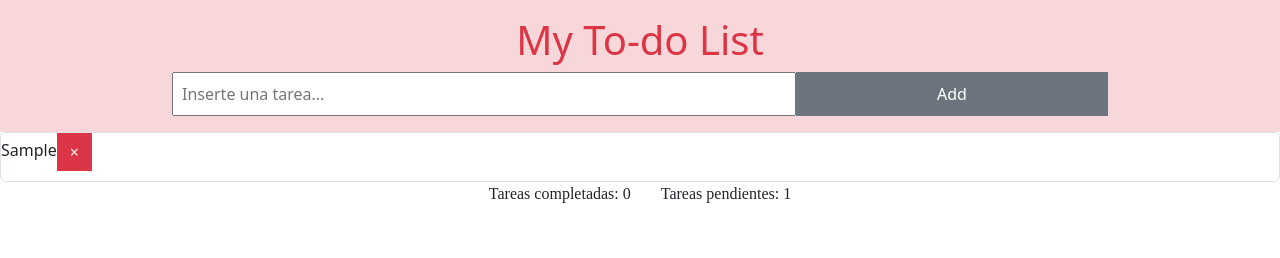
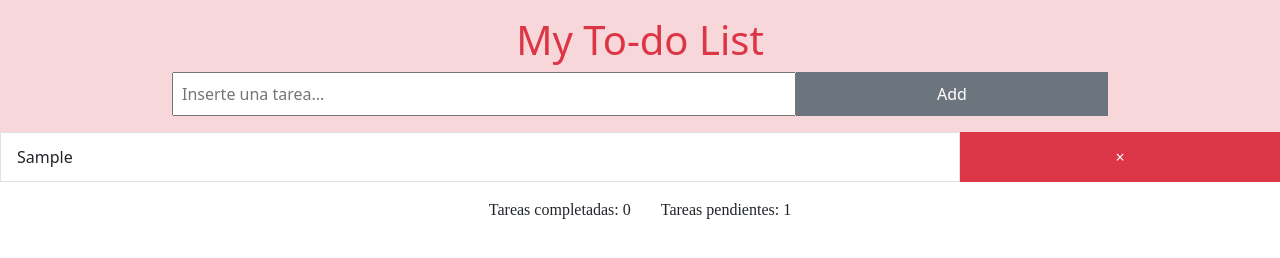
Before and after one commit to Brownie75/Practica-ToDoList, a plain HTML site: page index.html in a window 1280 px wide. Both pictures are taken after typing "Sample" into the empty fields and a click on the button "Add". Drawn offline with nearby package versions, Linux system fonts and the light colour scheme.

Commit message:
Adaptacion finalizada

```diff
--- a/index.html
+++ b/index.html
@@ -16,8 +16,8 @@
         </div>
     </div>
 
-        <h2 id="textito" class="display-6 text-center mt-4">Aqui no hay elementos...</h2>
-        <ul id="todolist" class="list-group">
+        <h2 id="textito" class="display-6 text-center mt-3 mb-3">Aqui no hay elementos...</h2>
+        <ul id="todolist" class="list-group pb-3">
 
         </ul >
         <div style="display: flex; justify-content: center; font-family: 'Montserrat';">
--- a/index.js
+++ b/index.js
@@ -1,5 +1,5 @@
 //boton de cerrar para las listas
-var nodeList = document.getElementsByTagName("LI");
+var nodeList = document.getElementsByClassName("elemento d-flex");
 var textito = document.getElementById("textito");
 var completed = document.getElementById("completed");
 var pending = document.getElementById("pending");
@@ -14,7 +14,7 @@ for(let i = 0; i < nodeList.length; i++){
 }
 
 //cerrar el elemento
-var close = document.getElementsByClassName("btn btn-danger");
+var close = document.getElementsByClassName("btn btn-danger rounded-0 w-25");
 for(let i = 0; i < close.length; i++){
     close[i].onclick = function(){
         var div = this.parentElement;
@@ -25,6 +25,7 @@ for(let i = 0; i < close.length; i++){
 var list = document.querySelector("ul");
 list.addEventListener("click",function(ev){
     if(ev.target.tagName === "LI"){
+        ev.target.parentElement.classList.toggle("checked")
         ev.target.classList.toggle("list-group-item-dark");
         ev.target.classList.toggle("text-decoration-line-through");
         completed.innerHTML = "Tareas completadas: "+countList();
@@ -36,49 +37,56 @@ list.addEventListener("click",function(ev){
 
 function newElement() {
   textito.style.display = "none";
+  var section = document.createElement("div");
+  section.className = "elemento d-flex"
   var li = document.createElement("li");
   var inputValue = document.getElementById("taskInput").value;
+  //text element
   var t = document.createTextNode(inputValue);
-  li.className = "list-group-item cursor-pointer p-0";
+
+  //list
+  li.className = "list-group-item cursor-pointer w-75 align-content-center";
   li.role = "button"
   li.style.height = "50px";
   li.appendChild(t);
+  section.appendChild(li);
   if (inputValue === '') {
     alert("You must write something!");
   } else {
-    document.getElementById("todolist").appendChild(li);
+    document.getElementById("todolist").appendChild(section);
     completed.innerHTML = "Tareas completadas: "+countList();
     pending.innerHTML = "Tareas pendientes: "+notChecked();
   }
   document.getElementById("taskInput").value = "";
 
+
     var span = document.createElement("button");
     var txt = document.createTextNode("\u00D7");
-    span.className = "btn btn-danger rounded-0";
+    span.className = "btn btn-danger rounded-0 w-25";
     span.appendChild(txt);
-    li.appendChild(span);
-
+    section.appendChild(span);
   for (i = 0; i < close.length; i++) {
     close[i].onclick = function() {
       var div = this.parentElement;
-        div.style.display = "none";
+      div.parentElement.removeChild(div);
       completed.innerHTML = "Tareas completadas: "+countList();
       pending.innerHTML = "Tareas pendientes: "+notChecked();
       emptyList();
     }
   }
+
   }
 function countList(){
     var count = 0;
     for (i = 0; i < nodeList.length; i++) {
-      count += (nodeList[i].className == "list-group-item cursor-pointer p-0 list-group-item-dark text-decoration-line-through" && nodeList[i].style.display === "") ? 1 : 0;
+      count += (nodeList[i].className == "elemento d-flex checked" && nodeList[i].style.display === "") ? 1 : 0;
     }
     return count;
   }
 function notChecked(){
   var count = 0;
     for (i = 0; i < nodeList.length; i++) {
-      count += (nodeList[i].className == "list-group-item cursor-pointer p-0" && nodeList[i].style.display === "") ? 1 : 0;
+      count += (nodeList[i].className == "elemento d-flex" && nodeList[i].style.display === "") ? 1 : 0;
     }
     return count;
 }
```
Lines whose indentation alone changed are shown as unchanged.
